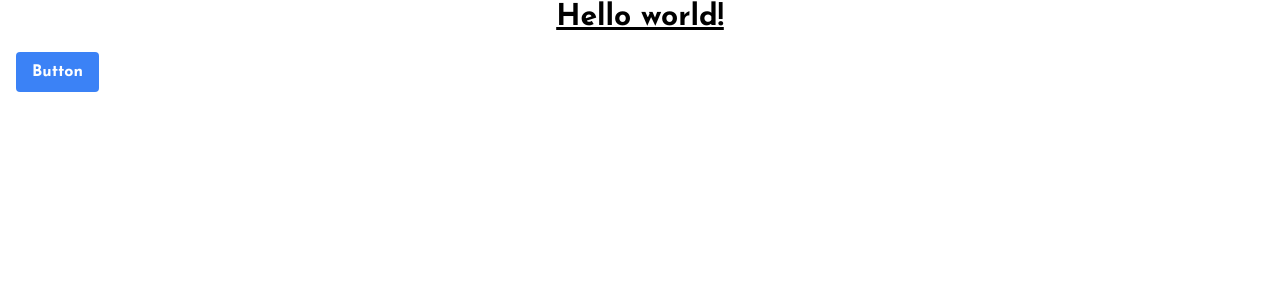
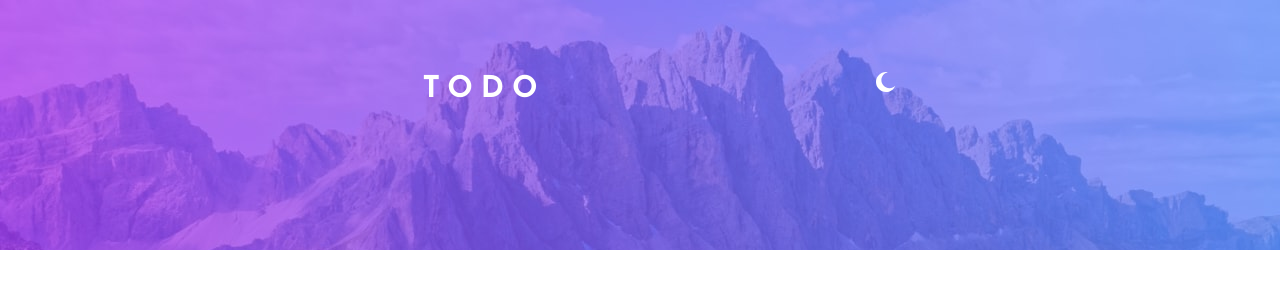
Before and after one commit to Thenextgen1/Todo-app, a React (Create React App) app in the folder project-app/: page / in a window 1280 px wide. Shown: the top 300 px of the page. Built offline with nearby package versions, Linux system fonts and the light colour scheme.

Commit message:
building headers

```diff
--- a/project-app/src/App.css
+++ b/project-app/src/App.css
@@ -20,3 +20,7 @@
   --veryDarkGrayishBlue: hsl(233, 14%, 35%);
   --veryDarkGrayishBlue2: hsl(237, 14%, 26%);
 }
+
+/* .ff {
+  background: url(./assets/images/bg-desktop-dark.jpg)
+} */
--- a/project-app/src/App.js
+++ b/project-app/src/App.js
@@ -6,14 +6,6 @@ import Header from './components/Header/Header'
 function App() {
   return (
     <div className="App">
-
-
-      <h1 className="text-3xl text-center font-bold underline">
-        Hello world!
-      </h1>
-      <button class="bg-blue-500 center hover:bg-blue-700 text-white font-bold py-2 px-4 rounded ml-4 mt-4">
-        Button
-      </button>
       <Header />
       <Todo />
 
--- /dev/null
+++ b/project-app/src/components/Header/Header.css
@@ -0,0 +1,10 @@
+img {
+    width: 20px;
+    height: 20px;
+    right: 30%;
+}
+
+h1 {
+    left: 33%;
+    letter-spacing: 8px;
+}
--- a/project-app/src/components/Header/Header.js
+++ b/project-app/src/components/Header/Header.js
@@ -1,17 +1,45 @@
-import React from 'react'
+import React, { useState } from 'react'
 import sun from '../../assets/images/icon-sun.svg'
 import moon from '../../assets/images/icon-moon.svg'
 import darkbackgrounddesktop from '../../assets/images/bg-desktop-dark.jpg'
 import darkbackgroundmobile from '../../assets/images/bg-mobile-dark.jpg'
 import lightbackgrounddesktop from '../../assets/images/bg-desktop-light.jpg'
 import lightbackgroundmobile from '../../assets/images/bg-mobile-light.jpg'
+import styled from 'styled-components'
+import './Header.css'
 
+const StyledHeader = styled.header`
+padding: 4.5em 0 1em 0;
+height: 250px;
+`
 
 
 
 const Header = () => {
+    const [background, setBackground] = useState({
+        lightmode: true,
+    })
+    const style = {
+        backgroundImage: `url(${background.desktop})`
+    }
+
+    const setTheme = () => {
+
+        setBackground(prevBackground => {
+            return {
+                ...prevBackground,
+                lightmode: !background.lightmode,
+            }
+        })
+    }
+    background.lightmode ? style.backgroundImage = `url(${lightbackgrounddesktop})` : style.backgroundImage = `url(${darkbackgrounddesktop})`
+
+
     return (
-        <div></div>
+        <StyledHeader className="flex justify-between bg-no-repeat" style={style}>
+            <h1 className='relative text-3xl font-bold text-white'>TODO</h1>
+            <img className='relative' src={background.lightmode ? moon : sun} alt="selected mode" onClick={setTheme} />
+        </StyledHeader>
     )
 }
 
```
